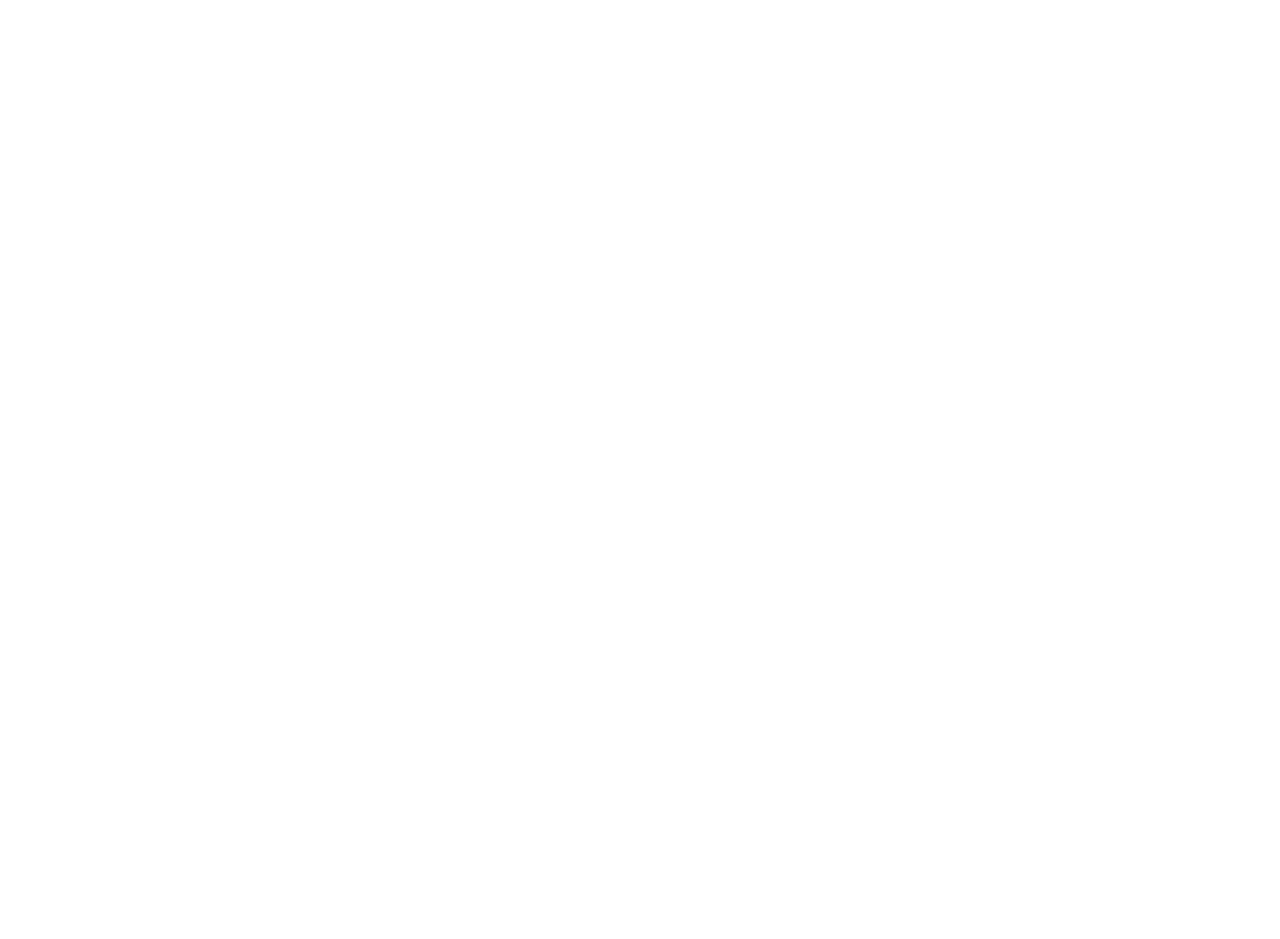
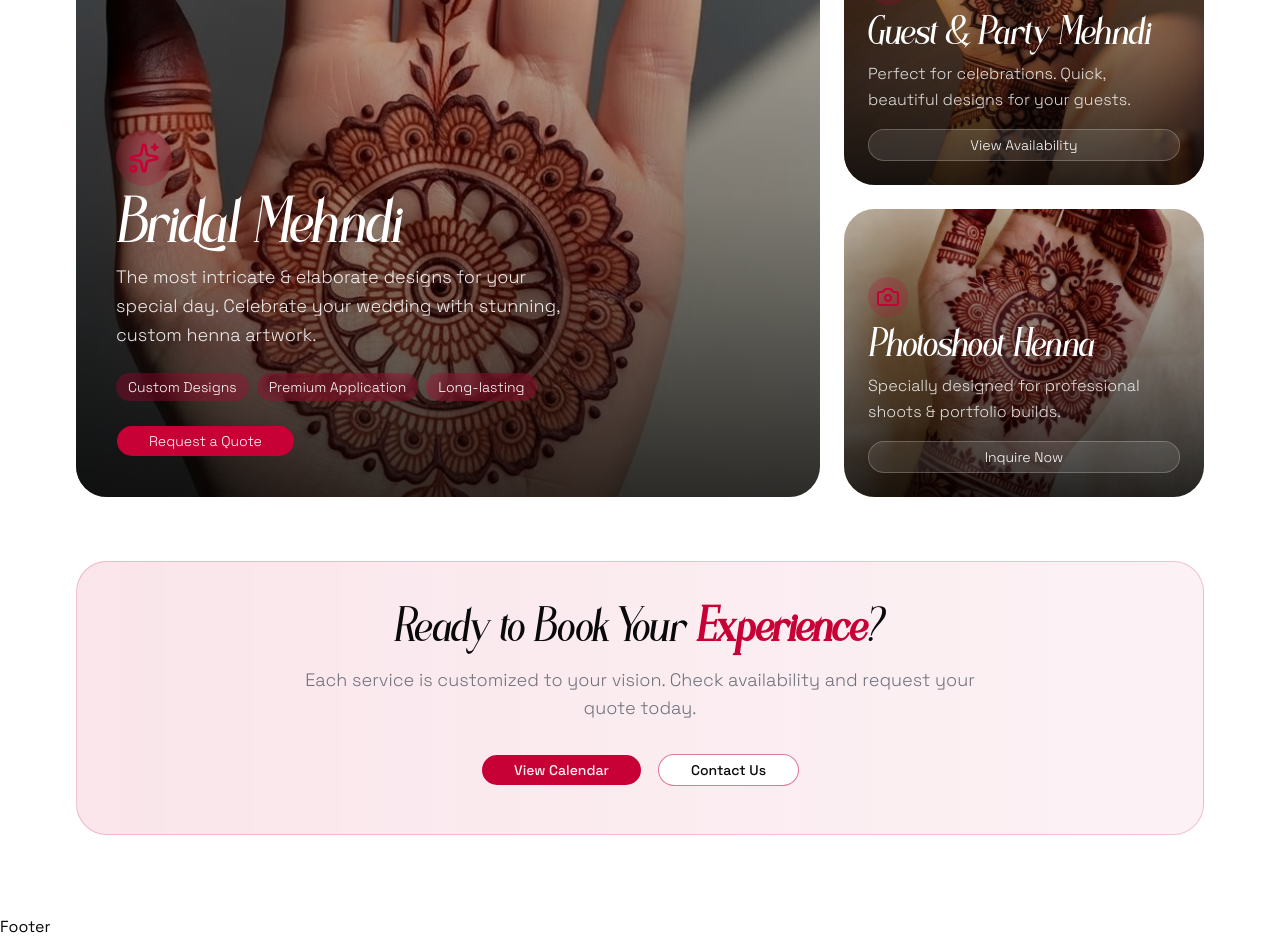
Before and after one commit to IshakShekh97/mussu-henna-bliss, a Next.js app: page / in a window 1280 px wide. Shown: the part 3520-4459 px from the top of the page. Before the commit the page ends 3143 px from the top, so only its background shows below. Built offline with nearby package versions, Linux system fonts and the light colour scheme; a web font is replaced by a local one.

Commit message:
Refactor Services component to include detailed service offerings with images and features; update SmoothScroll options for improved touch synchronization

```diff
--- a/components/SmoothScroll.tsx
+++ b/components/SmoothScroll.tsx
@@ -15,7 +15,7 @@
         smoothWheel: true,
         syncTouch: true,
         lerp: 0.1,
-        syncTouchLerp: 0.7,
+        syncTouchLerp: 0.3,
       }}
     >
       {children}
--- a/components/home/Services.tsx
+++ b/components/home/Services.tsx
@@ -1,5 +1,227 @@
+"use client";
+
+import { Button } from "@/components/ui/button";
+import Image from "next/image";
+import Link from "next/link";
+import { Sparkles, Users, Camera } from "lucide-react";
+
 const Services = () => {
-  return <div>Services</div>;
+  const services = [
+    {
+      id: 1,
+      title: "Bridal Mehndi",
+      description:
+        "The most intricate & elaborate designs for your special day. Celebrate your wedding with stunning, custom henna artwork.",
+      icon: Sparkles,
+      category: "bridal",
+      image: "/images/hero-1.jpg",
+      isLarge: true,
+      features: ["Custom Designs", "Premium Application", "Long-lasting"],
+    },
+    {
+      id: 2,
+      title: "Guest & Party Mehndi",
+      description:
+        "Perfect for celebrations. Quick, beautiful designs for your guests.",
+      icon: Users,
+      category: "party",
+      image: "/images/hero-2.jpg",
+      isLarge: false,
+      features: ["Group Packages", "Quick Service", "Festive Designs"],
+    },
+    {
+      id: 3,
+      title: "Photoshoot Henna",
+      description:
+        "Specially designed for professional shoots & portfolio builds.",
+      icon: Camera,
+      category: "photoshoot",
+      image: "/images/hero-3.jpg",
+      isLarge: false,
+      features: ["Bold Designs", "Photo-Ready", "Professional"],
+    },
+  ];
+
+  return (
+    <section className="w-full py-20 px-4 md:px-8 lg:px-16">
+      {/* Section Header */}
+      <div className="mb-16 text-center max-w-3xl mx-auto">
+        <div className="text-lg font-light mb-4 font-serif">
+          ✨ Premium Services
+        </div>
+        <h2 className="text-5xl md:text-6xl lg:text-7xl font-morlana font-light mb-4 leading-tight">
+          High-Ticket <span className="text-primary font-black">Artistry</span>
+        </h2>
+        <p className="text-base md:text-lg text-muted-foreground font-light">
+          Elevate your moments with our exclusive, bespoke henna experiences.
+        </p>
+      </div>
+
+      {/* Bento Box Grid */}
+      <div className="grid grid-cols-1 md:grid-cols-2 lg:grid-cols-3 gap-6 mb-12">
+        {/* Large Card - Bridal Mehndi */}
+        <div className="group relative md:col-span-2 lg:col-span-2 lg:row-span-2 overflow-hidden cursor-pointer transition-all duration-500 ease-out hover:shadow-2xl min-h-96 md:min-h-full rounded-3xl">
+          {/* Background Image with Overlay */}
+          <div className="absolute inset-0">
+            <Image
+              src={services[0].image}
+              alt={services[0].title}
+              fill
+              className="object-cover transition-transform duration-700 group-hover:scale-110"
+              sizes="(max-width: 768px) 100vw, (max-width: 1200px) 60vw, 50vw"
+            />
+            <div className="absolute inset-0 bg-linear-to-t from-black/80 via-black/40 to-black/20" />
+          </div>
+
+          {/* Content */}
+          <div className="relative h-full flex flex-col justify-end p-8 md:p-10">
+            {/* Icon */}
+            <div className="mb-4 inline-block p-3 bg-primary/20 backdrop-blur-sm rounded-full w-fit">
+              <Sparkles className="w-8 h-8 text-primary" />
+            </div>
+
+            {/* Title */}
+            <h3 className="font-morlana text-4xl md:text-5xl font-light text-white mb-3">
+              {services[0].title}
+            </h3>
+
+            {/* Description */}
+            <p className="text-white/90 text-base md:text-lg font-light mb-6 max-w-md leading-relaxed">
+              {services[0].description}
+            </p>
+
+            {/* Features */}
+            <div className="flex flex-wrap gap-2 mb-6">
+              {services[0].features.map((feature, idx) => (
+                <span
+                  key={idx}
+                  className="px-3 py-1 bg-primary/30 backdrop-blur-sm text-white text-sm rounded-full font-light"
+                >
+                  {feature}
+                </span>
+              ))}
+            </div>
+
+            {/* CTA Button */}
+            <Button
+              className="w-full md:w-fit rounded-full px-8 py-3 bg-primary hover:bg-primary/90 text-white font-light"
+              asChild
+            >
+              <Link href="/book">Request a Quote</Link>
+            </Button>
+          </div>
+        </div>
+
+        {/* Small Card 1 - Party Mehndi */}
+        <div className="group relative overflow-hidden rounded-3xl cursor-pointer transition-all duration-500 ease-out hover:shadow-2xl min-h-72">
+          {/* Background Image with Overlay */}
+          <div className="absolute inset-0">
+            <Image
+              src={services[1].image}
+              alt={services[1].title}
+              fill
+              className="object-cover transition-transform duration-700 group-hover:scale-110"
+              sizes="(max-width: 768px) 100vw, (max-width: 1200px) 40vw, 25vw"
+            />
+            <div className="absolute inset-0 bg-linear-to-t from-black/85 via-black/50 to-black/20" />
+          </div>
+
+          {/* Content */}
+          <div className="relative h-full flex flex-col justify-end p-6">
+            {/* Icon */}
+            <div className="mb-3 inline-block p-2 bg-primary/20 backdrop-blur-sm rounded-full w-fit">
+              <Users className="w-6 h-6 text-primary" />
+            </div>
+
+            {/* Title */}
+            <h3 className="font-morlana text-2xl md:text-3xl font-light text-white mb-2">
+              {services[1].title}
+            </h3>
+
+            {/* Description */}
+            <p className="text-white/85 text-sm md:text-base font-light mb-4 leading-relaxed">
+              {services[1].description}
+            </p>
+
+            {/* CTA Button */}
+            <Button
+              variant="outline"
+              className="w-full rounded-full px-4 py-2 bg-white/10 hover:bg-white/20 border-white/30 text-white font-light"
+              asChild
+            >
+              <Link href="/book">View Availability</Link>
+            </Button>
+          </div>
+        </div>
+
+        {/* Small Card 2 - Photoshoot */}
+        <div className="group relative overflow-hidden rounded-3xl cursor-pointer md:col-span-2 lg:col-span-1 transition-all duration-500 ease-out hover:shadow-2xl min-h-72">
+          {/* Background Image with Overlay */}
+          <div className="absolute inset-0">
+            <Image
+              src={services[2].image}
+              alt={services[2].title}
+              fill
+              className="object-cover transition-transform duration-700 group-hover:scale-110"
+              sizes="(max-width: 768px) 100vw, (max-width: 1200px) 40vw, 25vw"
+            />
+            <div className="absolute inset-0 bg-linear-to-t from-black/85 via-black/50 to-black/20" />
+          </div>
+
+          {/* Content */}
+          <div className="relative h-full flex flex-col justify-end p-6">
+            {/* Icon */}
+            <div className="mb-3 inline-block p-2 bg-primary/20 backdrop-blur-sm rounded-full w-fit">
+              <Camera className="w-6 h-6 text-primary" />
+            </div>
+
+            {/* Title */}
+            <h3 className="font-morlana text-2xl md:text-3xl font-light text-white mb-2">
+              {services[2].title}
+            </h3>
+
+            {/* Description */}
+            <p className="text-white/85 text-sm md:text-base font-light mb-4 leading-relaxed">
+              {services[2].description}
+            </p>
+
+            {/* CTA Button */}
+            <Button
+              variant="outline"
+              className="w-full rounded-full px-4 py-2 bg-white/10 hover:bg-white/20 border-white/30 text-white font-light"
+              asChild
+            >
+              <Link href="/book">Inquire Now</Link>
+            </Button>
+          </div>
+        </div>
+      </div>
+
+      {/* Bottom CTA Section */}
+      <div className="mt-16 bg-linear-to-r from-primary/10 to-primary/5 rounded-3xl p-8 md:p-12 text-center border border-primary/20">
+        <h3 className="font-morlana text-3xl md:text-4xl font-light mb-4">
+          Ready to Book Your{" "}
+          <span className="text-primary font-black">Experience</span>?
+        </h3>
+        <p className="text-muted-foreground font-light text-base md:text-lg mb-8 max-w-2xl mx-auto">
+          Each service is customized to your vision. Check availability and
+          request your quote today.
+        </p>
+        <div className="flex flex-col sm:flex-row gap-4 justify-center">
+          <Button className="rounded-full px-8 py-3" asChild>
+            <Link href="/book">View Calendar</Link>
+          </Button>
+          <Button
+            variant="outline"
+            className="rounded-full px-8 py-3 border-primary/50 hover:bg-primary/10"
+            asChild
+          >
+            <Link href="/contact">Contact Us</Link>
+          </Button>
+        </div>
+      </div>
+    </section>
+  );
 };
 
 export default Services;
```
